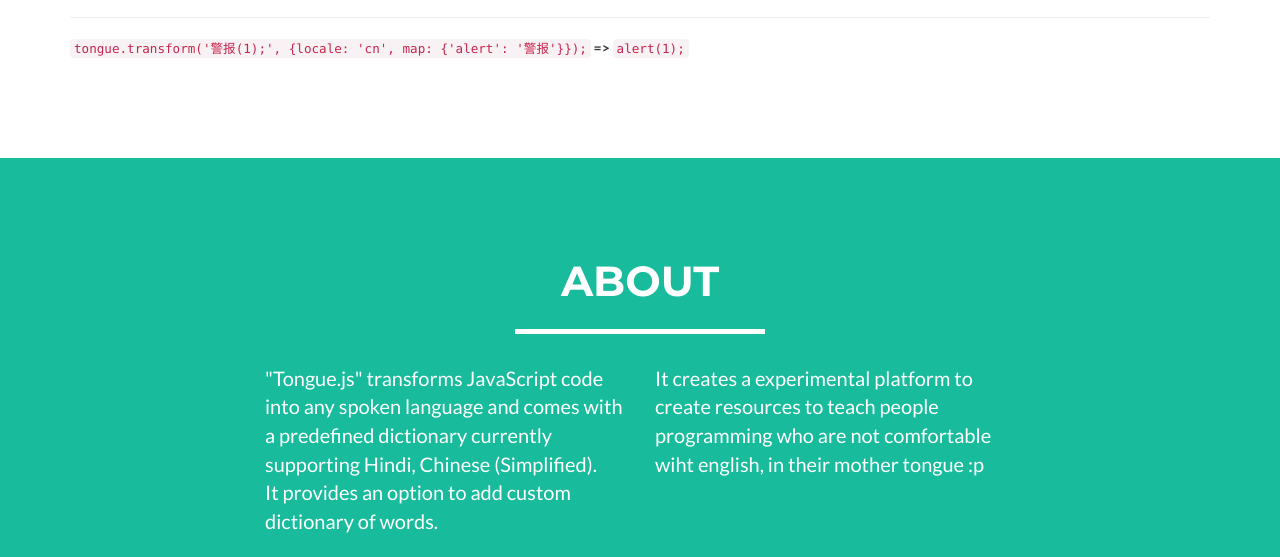
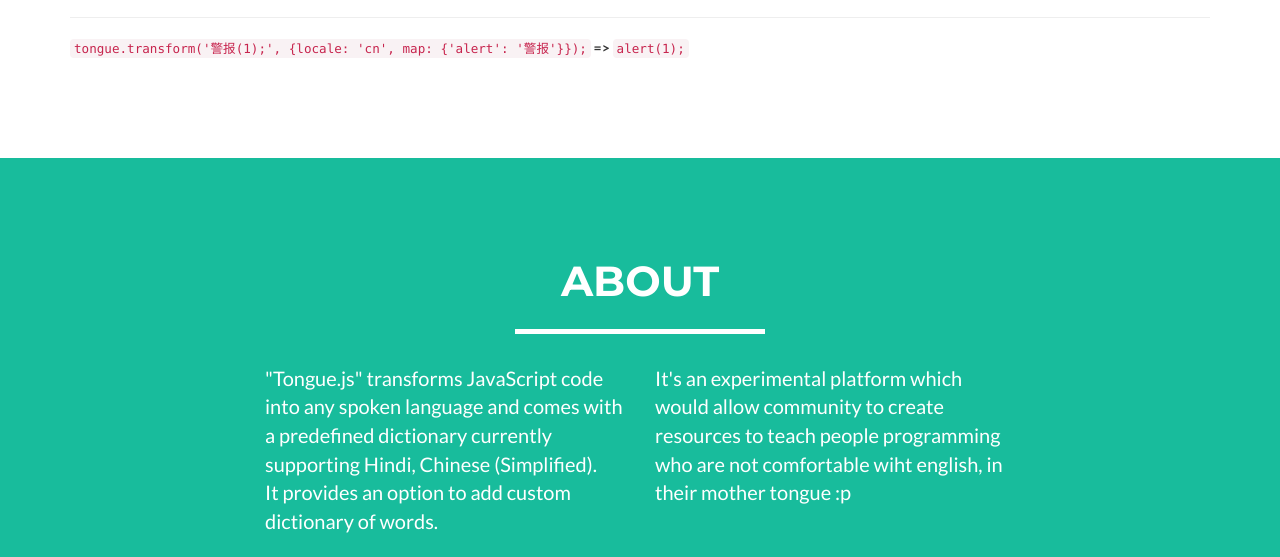
Before and after one commit to djadmin/tongue.js, a website: page index.html in a window 1280 px wide. Shown: the part 1868-2425 px from the top of the page. Drawn offline with Linux system fonts and the light colour scheme.

Commit message:
Update info

```diff
--- a/index.html
+++ b/index.html
@@ -243,7 +243,7 @@
                     <p>"Tongue.js" transforms JavaScript code into any spoken language and comes with a predefined dictionary currently supporting Hindi, Chinese (Simplified). <br>It provides an option to add custom dictionary of words.</p>
                 </div>
                 <div class="col-lg-4">
-                    <p>It creates a experimental platform to create resources to teach people programming who are not comfortable wiht english, in their mother tongue :p</p>
+                    <p>It's an experimental platform which would allow community to create resources to teach people programming who are not comfortable wiht english, in their mother tongue :p</p>
                 </div>
                 <div class="col-lg-8 col-lg-offset-2 text-center">
                     <a href="https://github.com/djadmin/tongue.js/archive/master.zip" class="btn btn-lg btn-outline">
```
